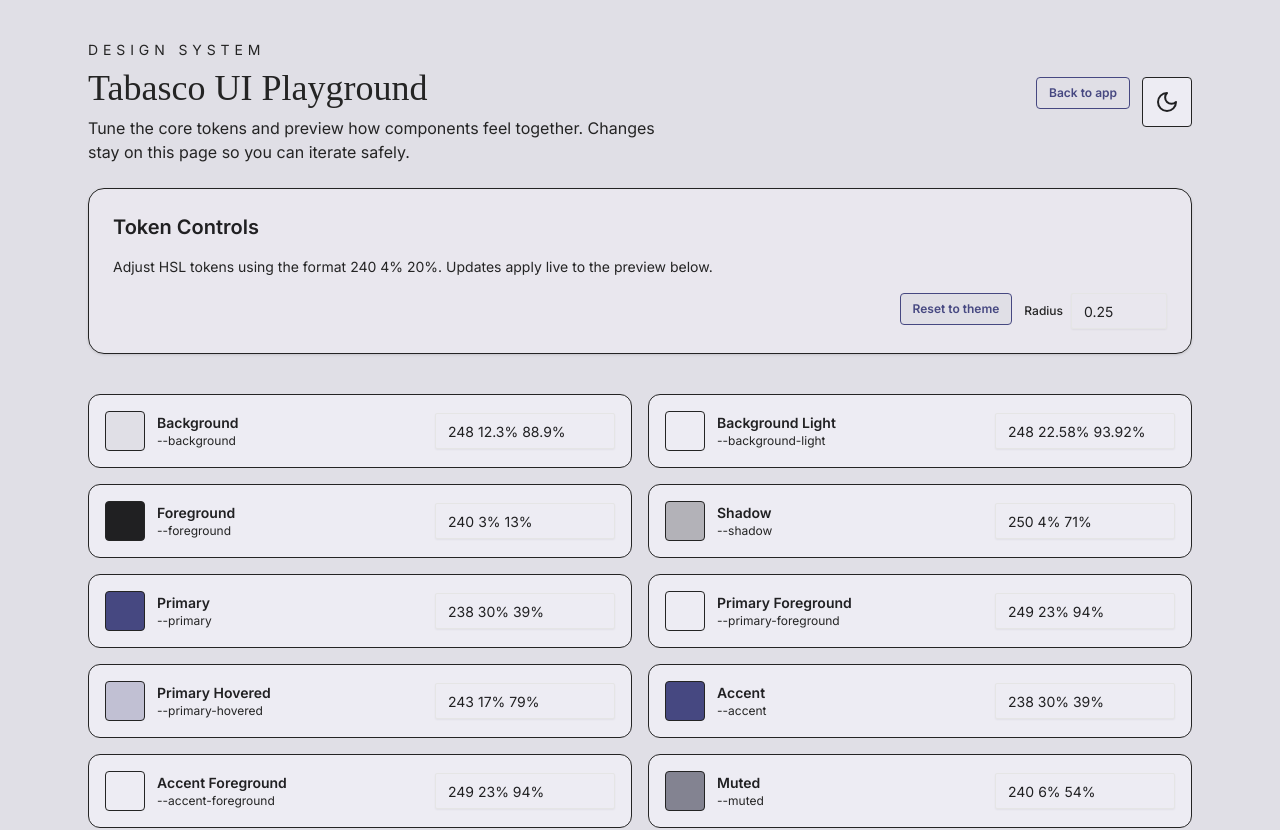
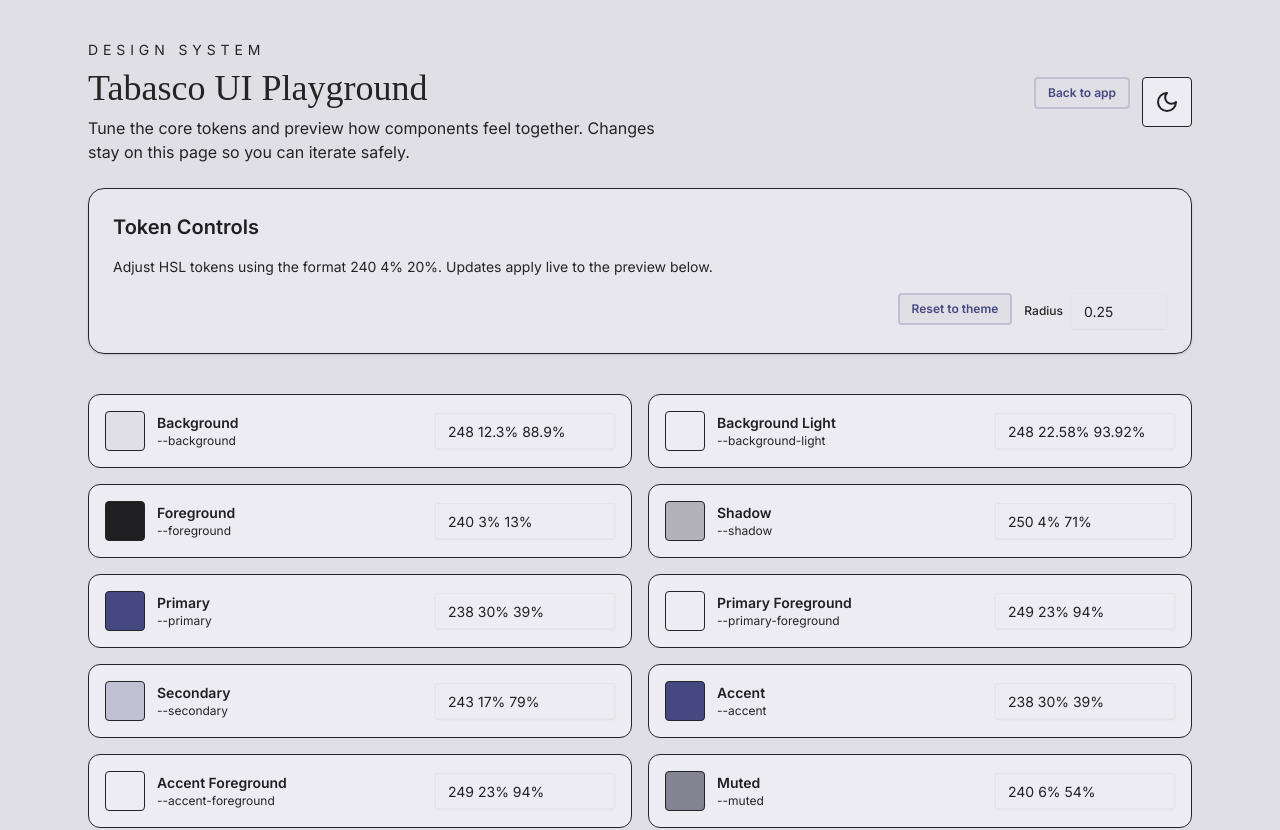
Before and after one commit to Zepyyy/Tabasco, a React (Vite) app: page /design-system in a window 1280 px wide. Shown: the top 830 px of the page. Built offline with nearby package versions, Linux system fonts and the light colour scheme; a web font is replaced by a local one.

Commit message:
Fixed border

```diff
--- a/src/components/DesignSystemPage.tsx
+++ b/src/components/DesignSystemPage.tsx
@@ -43,7 +43,7 @@ const tokenDefinitions = [
 	{ key: "shadow", label: "Shadow" },
 	{ key: "primary", label: "Primary" },
 	{ key: "primary-foreground", label: "Primary Foreground" },
-	{ key: "primary-hovered", label: "Primary Hovered" },
+	{ key: "secondary", label: "Secondary" },
 	{ key: "accent", label: "Accent" },
 	{ key: "accent-foreground", label: "Accent Foreground" },
 	{ key: "muted", label: "Muted" },
--- a/src/components/ui/buttonVariants.tsx
+++ b/src/components/ui/buttonVariants.tsx
@@ -6,13 +6,13 @@ const buttonVariants = cva(
 		variants: {
 			variant: {
 				default:
-					"bg-background text-primary border-1 border-primary dark:bg-background dark:text-primary-foreground hover:border-transparent hover:bg-primary-hovered",
+					"bg-background text-primary border-2 border-secondary dark:bg-background dark:text-primary-foreground hover:border-transparent hover:bg-secondary",
 				deep: "bg-primary text-primary-foreground border-none hover:border-none hover:bg-primary/80",
 				destructive:
 					"hover:bg-danger-900 hover:text-danger-000 text-danger-000 border-none bg-background hover:border-transparent",
 				soft: "bg-background text-foreground hover:bg-background-light border-none hover:border-none",
 				outline:
-					"bg-background text-primary border-1 border-primary dark:bg-background dark:text-primary-foreground hover:border-transparent hover:bg-primary/20",
+					"bg-background text-primary border-2 border-secondary dark:bg-background dark:text-primary-foreground hover:border-transparent hover:bg-primary/20",
 				transparent:
 					"text-foreground border-none shadow-none inset-shadow-none active:shadow-none active:inset-shadow-none",
 				link: "bg-background text-foreground border-none shadow-none inset-shadow-none active:shadow-none active:inset-shadow-none font-serif-text underline active:no-underline hover:underline-offset-3 transition-opacity duration-100 hover:cursor-pointer text-xl font-normal",
--- a/src/index.css
+++ b/src/index.css
@@ -30,7 +30,7 @@
 
     --color-primary: hsl(var(--primary));
     --color-primary-foreground: hsl(var(--primary-foreground));
-    --color-primary-hovered: hsl(var(--primary-hovered));
+    --color-secondary: hsl(var(--secondary));
 
     --color-muted: hsl(var(--muted));
     --color-muted-foreground: hsl(var(--muted-foreground));
@@ -114,22 +114,25 @@
     :root {
         --background: 248 12.3% 88.9%;
         --background-light: 248 22.58% 93.92%;
-
         --foreground: 240 3% 13%;
         --shadow: 250 4% 71%;
+
         --card: 0 0% 100%;
         --card-foreground: 0 0% 3.9%;
         --popover: 0 0% 100%;
         --popover-foreground: 0 0% 3.9%;
+
         --primary: 238 30% 39%;
         --primary-foreground: 249 23% 94%;
-        --primary-hovered: 243 17% 79%;
+        --secondary: 243 17% 79%;
+
         --muted: 240 6% 54%;
         --muted-foreground: 0 0% 14%;
         --accent: 238 30% 39%;
         --accent-foreground: 249 23% 94%;
         --popover: 50 0% 20%;
         --popover-foreground: 0 0% 3.9%;
+
         --tab: 0 0% 14%;
         --tab-subtle: 250 7% 84%;
 
@@ -156,6 +159,7 @@
         --chart-4: 43 74% 66%;
         --chart-5: 27 87% 67%;
         --radius: 0.25rem;
+
         --tag: 249 8% 83%;
     }
     .dark {
@@ -163,19 +167,23 @@
         --background-light: 240 2.5% 15.69%;
         --foreground: 249 24% 94%;
         --shadow: 240 2% 10%;
+
         --card: 0 0% 3.9%;
         --card-foreground: 0 0% 98%;
         --popover: 0 0% 3.9%;
         --popover-foreground: 0 0% 98%;
+
         --primary: 240 29% 41%;
         --primary-foreground: 249 23% 94%;
-        --primary-hovered: 240 14% 19%;
+        --secondary: 240 14% 19%;
+
         --muted: 249 4% 65%; /* a2a1a8*/
         --muted-foreground: 0 0% 78%;
         --accent: 240 29% 41%;
         --accent-foreground: 249 23% 94%;
         --popover: 0 0% 100%;
         --popover-foreground: 0 0% 3.9%;
+
         --tab: 0 0% 78%;
         --tab-subtle: 240 2% 23%;
 
@@ -202,6 +210,7 @@
         --chart-4: 280 65% 60%;
         --chart-5: 340 75% 55%;
         --radius: 0.25rem;
+
         --tag: 240 2% 21%;
     }
 }
```
